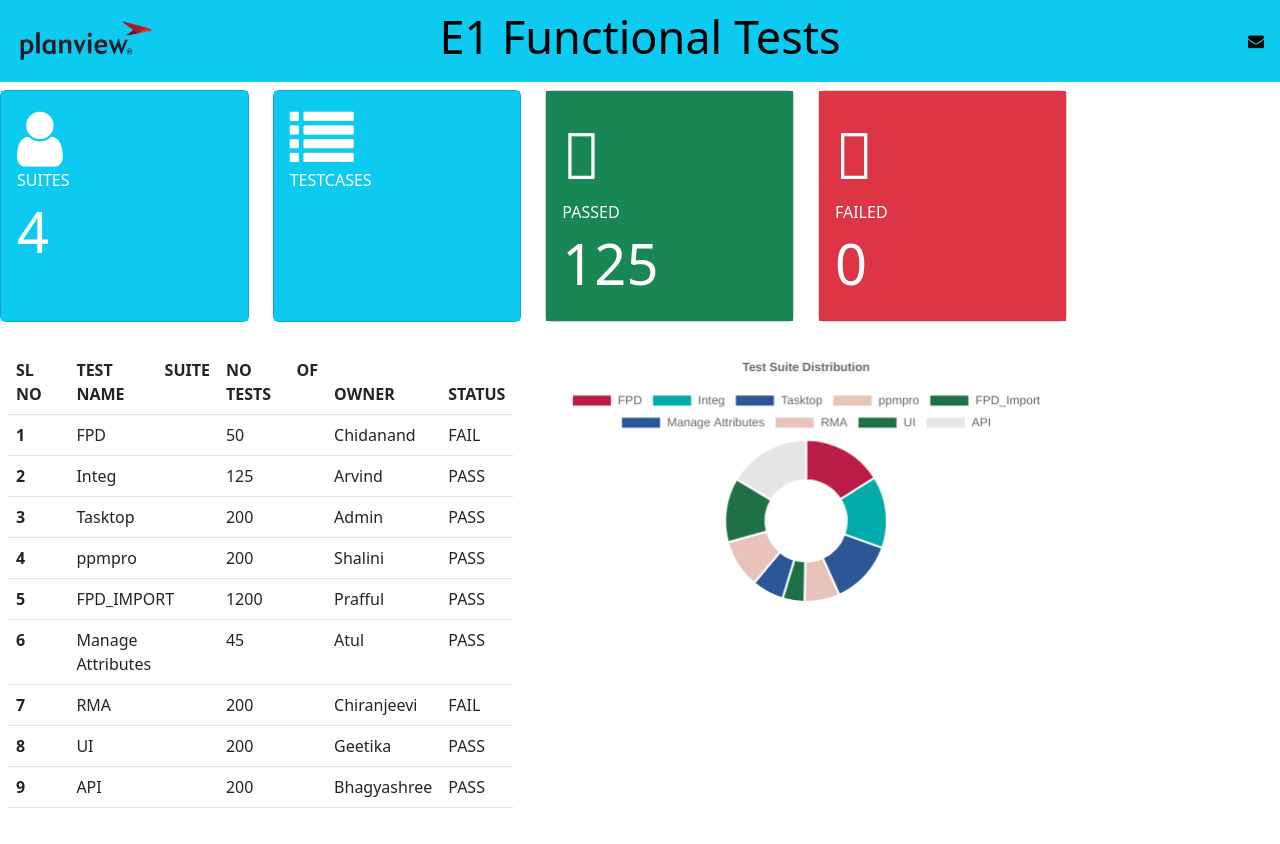
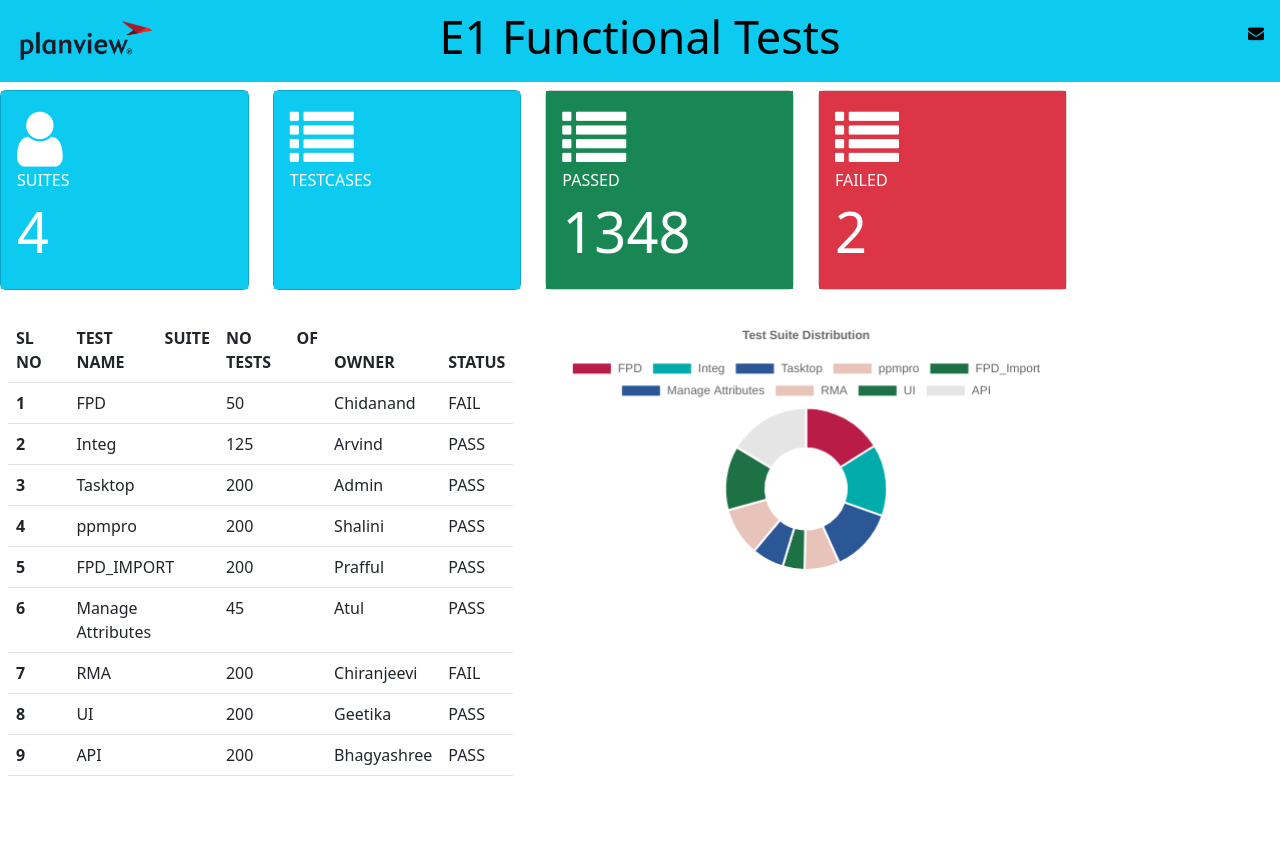
Before and after one commit to skpprafful/hacker-week, a Flask app: template templates/index.html in a window 1280 px wide. After the commit the page ends 776 px from the top, so only its background shows below. Run offline with Flask 2, Linux system fonts and the light colour scheme; the template is opened without the code that fills it, so the values that code supplies are empty; some libraries are stand-ins or nearby versions.

Commit message:
Update index.html

```diff
--- a/templates/index.html
+++ b/templates/index.html
@@ -3,7 +3,7 @@
   <head>
     <meta charset="utf-8">
     <meta name="viewport" content="width=device-width, initial-scale=1">
-    <title>Bootstrap demo</title>
+    <title>E1 Test Execution Dashboard</title>
     <link href="https://cdn.jsdelivr.net/npm/bootstrap@5.2.0/dist/css/bootstrap.min.css" rel="stylesheet" integrity="sha384-gH2yIJqKdNHPEq0n4Mqa/HGKIhSkIHeL5AyhkYV8i59U5AR6csBvApHHNl/vI1Bx" crossorigin="anonymous"/>
     <link rel="stylesheet" href="/static/css/styles.css">
   </head>
@@ -20,12 +20,22 @@
         <h4 id="title_of_the_page">E1 Functional Tests</b></h4>
 
         </div>
-        <div class="ms-auto">
-            <i class="fa fa-envelope" aria-hidden="true"></i>
-        </div>
+<!--        <ul class="navbar-nav ms-auto">-->
+<!--                        <li class="nav-item fa-solid fa-file-export">-->
+<!--                        </li>-->
+<!--                        <li class="nav-item fa fa-envelope">-->
+<!--                        </li>-->
+<!--        </ul>-->
+<div class="ms-auto">
+         <li class="nav-item fa fa-envelope">
 
+         </li>
 
+      </p>
+</div>
     </nav>
+
+    <div class="">
             <!--Contains the main content
                     of the webpage-->
             <div class="col-10" style="text-align: justify;">
@@ -58,10 +68,10 @@
                 <div class="card text-white  h-100">
                     <div class="card-body bg-success">
                         <div class="rotate">
-                          <i class="fab fa-twitter fa-4x"></i>
+                          <i class="fa fa-list fa-4x"></i>
                         </div>
                         <h6 class="text-uppercase">PASSED</h6>
-                        <h1 class="display-4">125</h1>
+                        <h1 class="display-4">1348</h1>
                     </div>
                 </div>
             </div>
@@ -69,10 +79,10 @@
                 <div class="card text-white  h-100">
                     <div class="card-body bg-danger">
                         <div class="rotate">
-                          <i class="fab fa-twitter fa-4x"></i>
+                          <i class="fa fa-list fa-4x"></i>
                         </div>
                         <h6 class="text-uppercase">FAILED</h6>
-                        <h1 class="display-4">0</h1>
+                        <h1 class="display-4">2</h1>
                     </div>
                 </div>
             </div>
@@ -119,7 +129,7 @@
                       <tr>
                           <th scope="row">5</th>
                           <td>FPD_IMPORT</td>
-                          <td>1200</td>
+                          <td>200</td>
                           <td>Prafful</td>
                             <td>PASS</td>
                         </tr>
@@ -156,7 +166,7 @@
                     </table>
          </div>
                    <div class="table-responsive col-md-6" id="data">
-       <canvas id="myChart" style="width:100%;max-width:600px"></canvas>
+       <canvas id="myChart" style="width:100%;max-width:1200px"></canvas>
 
         <script>
                     var xValues = ["FPD", "Integ", "Tasktop", "ppmpro", "FPD_Import","Manage Attributes","RMA", "UI", "API"];
@@ -194,6 +204,5 @@
                 </div>
             </div>
 
-</div>
   </body>
 </html>
```
